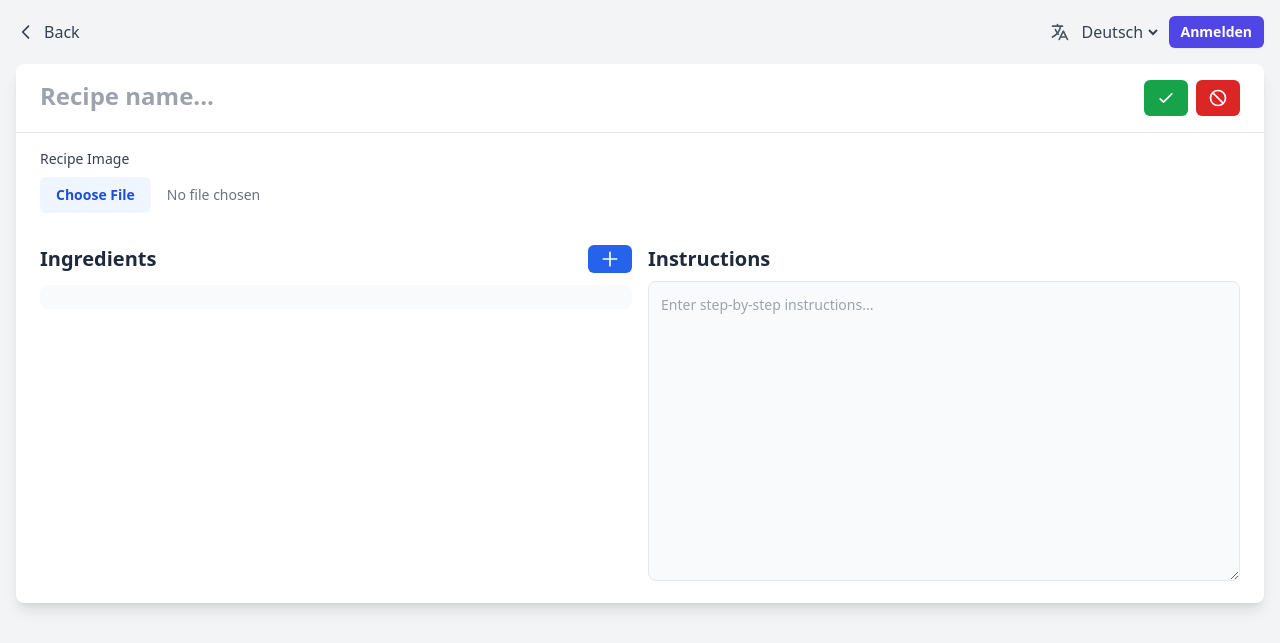
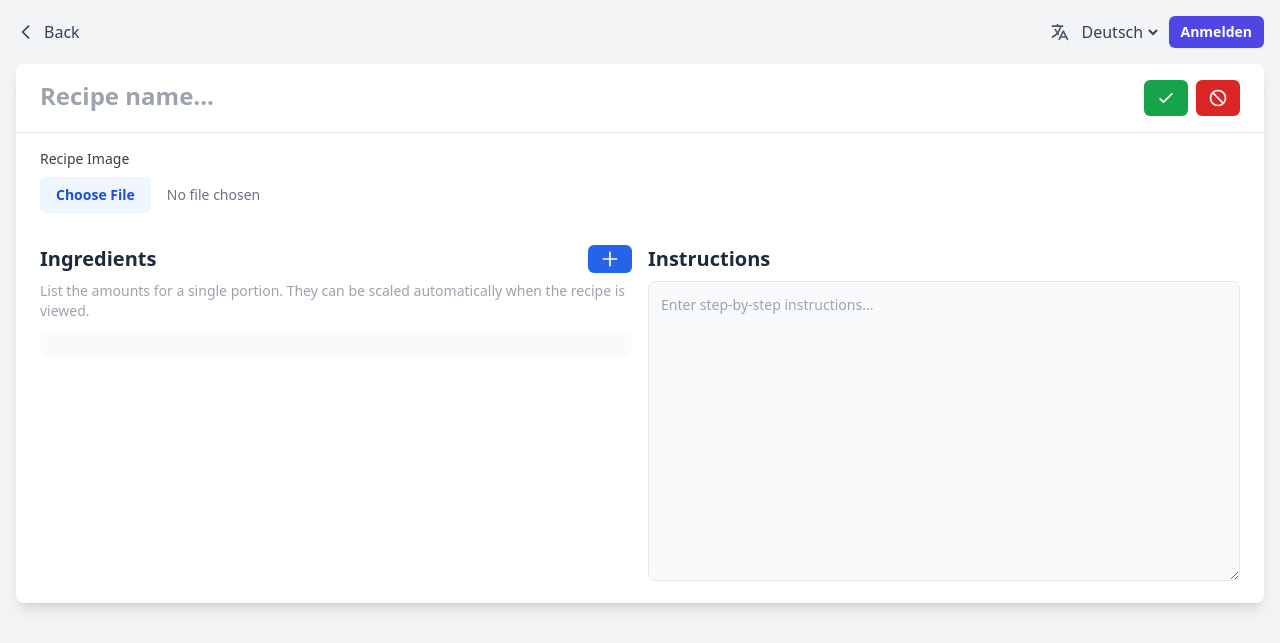
Before and after one commit to PhilippTh/recipe-viewer, a Django app: template recipe_viewer/templates/recipes/recipe_form.html in a window 1280 px wide. Shown: the top 643 px of the page. Run offline with Django 5.2, Linux system fonts and the light colour scheme; the template is opened without the code that fills it: values that come from a table or form of the project are taken from there, others are empty; some libraries are stand-ins or nearby versions.

Commit message:
Added hints

```diff
--- a/recipe_viewer/templates/recipes/_ingredient_section.html
+++ b/recipe_viewer/templates/recipes/_ingredient_section.html
@@ -1,6 +1,6 @@
 {% load i18n %}
 <div id="ingredients-section" >
-    <div class="flex justify-between items-center mb-3">
+    <div class="flex justify-between items-center mb-2">
         <h2 class="text-xl font-bold text-slate-800 mb-0">{% trans "Ingredients" %}</h2>
         <button
             type="button"
@@ -16,6 +16,9 @@
             </svg>
         </button>
     </div>
+    <p class="text-sm text-gray-400 mb-3">
+        {% trans "List the amounts for a single portion. They can be scaled automatically when the recipe is viewed." %}
+    </p>
     <div class="bg-gray-50 rounded-lg p-3">
         <div id="ingredient-management">
             {% for hidden_field in ingredient_formset.management_form %}
```
